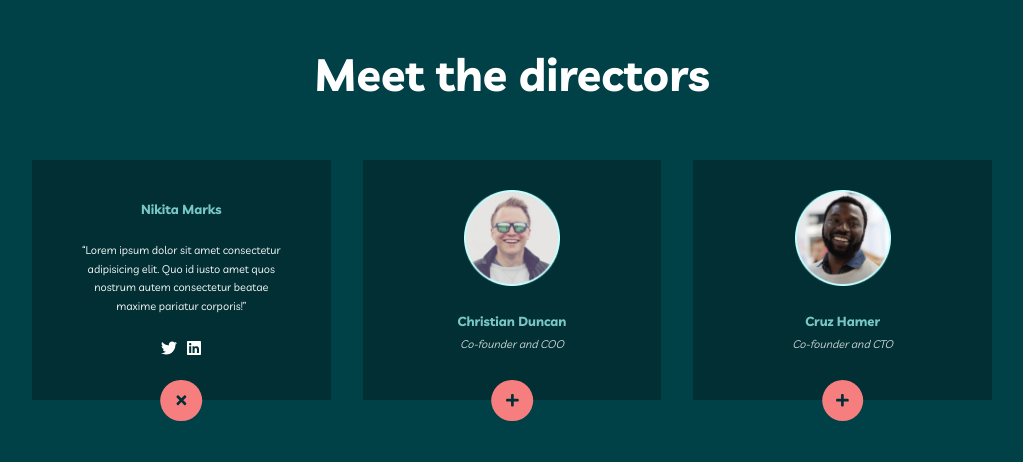
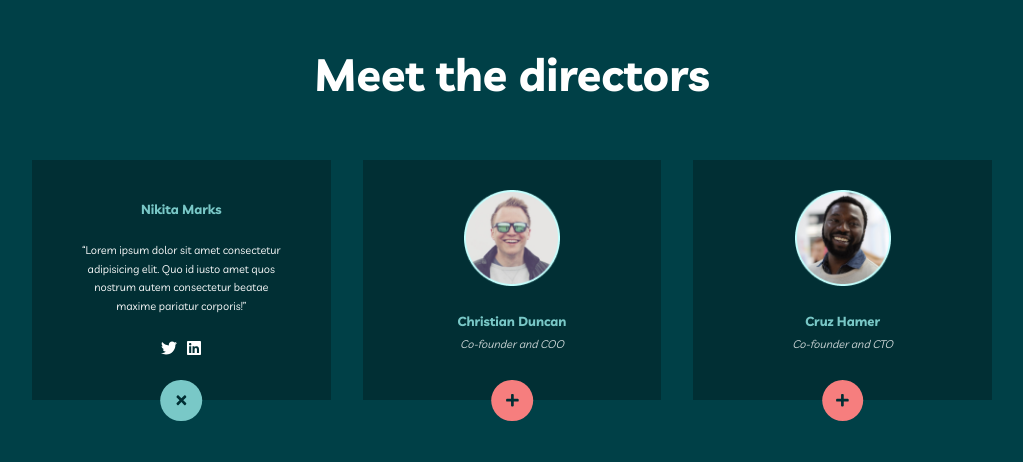
Before and after one commit to Mahmud1087/portfolio-projects, a React (Vite) app in the folder myteam-multipage-website/: page /about in a window 1280 px wide. Both pictures are taken after a click on the button 309 px from the left and 1262 px from the top of the page. Shown: the part 862-1324 px from the top of the page, without its empty margins (128-1151 px from the left). Built offline with nearby package versions, Linux system fonts and the light colour scheme.

Commit message:
fix: fixed the directors info functionality

```diff
--- a/myteam-multipage-website/src/components/about-me/DirectorsInfo.jsx
+++ b/myteam-multipage-website/src/components/about-me/DirectorsInfo.jsx
@@ -52,13 +52,16 @@
                   </div>
                 )}
               </div>
-              <button className='btn'>
-                {open ? (
-                  <FaTimes onClick={() => handleClose(id)} />
-                ) : (
-                  <FaPlus onClick={() => handleOpen(id)} />
-                )}
-              </button>
+
+              {open ? (
+                <button className='close' onClick={() => handleClose(id)}>
+                  <FaTimes />
+                </button>
+              ) : (
+                <button className='btn' onClick={() => handleOpen(id)}>
+                  <FaPlus />
+                </button>
+              )}
             </Card>
           )
         })}
```
